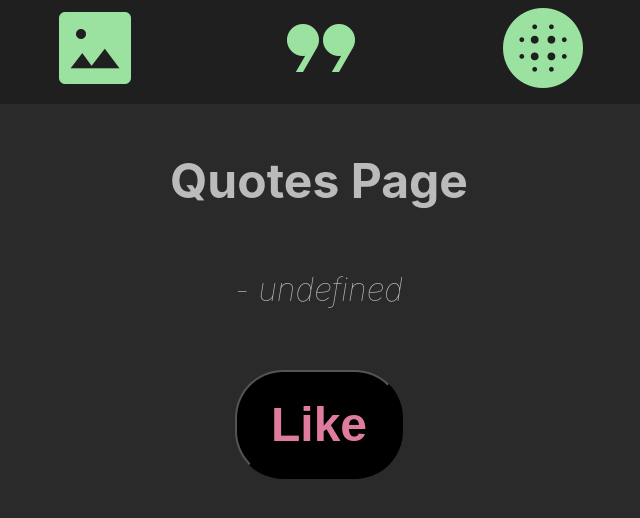
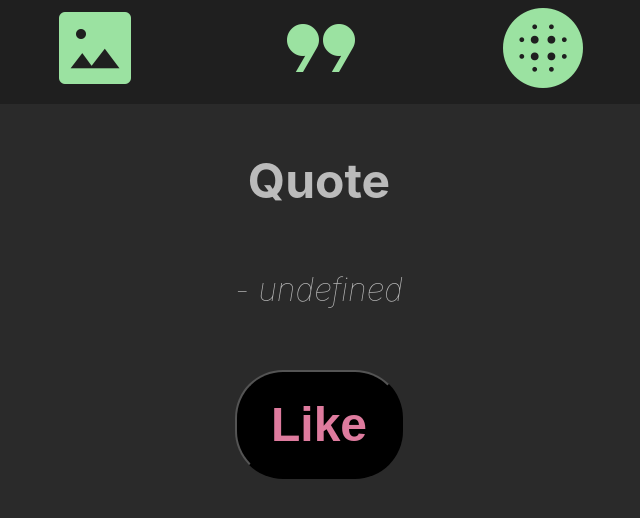
Before and after one commit to dkalnz/project-2, a React (Create React App) app: page / in a window 1280 px wide. Shown: the top 518 px of the page, without its empty margins (321-961 px from the left). Built offline with nearby package versions, Linux system fonts and the light colour scheme; no server answers.

Commit message:
Update files, clear out code

```diff
--- a/src/pages/Quotes.js
+++ b/src/pages/Quotes.js
@@ -1,5 +1,6 @@
 //This is the home page
-//Link to API
+//Link to API:
+//const url = `https://api.quotable.io/random`;
 
 import { useState, useEffect } from 'react';
 import DisplayBox from './DisplayBox';
@@ -24,12 +25,10 @@ function Quotes() {
 
 	return (
 		<div className='quotes-page fade-in-fast'>
-			<h3>Quotes Page</h3>
+			<h3>Quote</h3>
 			<DisplayBox quote={quote} />
-			<button class='Like'>Like</button>
+			<button className='Like'>Like</button>
 		</div>
 	);
 }
 export default Quotes;
-
-// const url = `https://api.quotable.io/random`;
```
